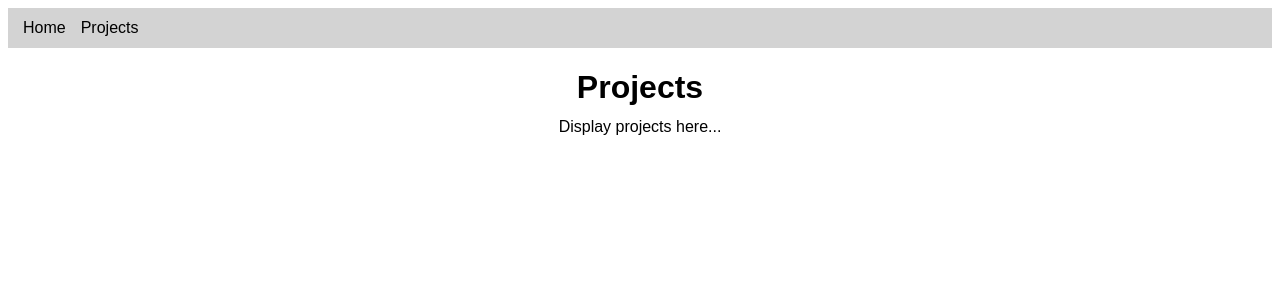
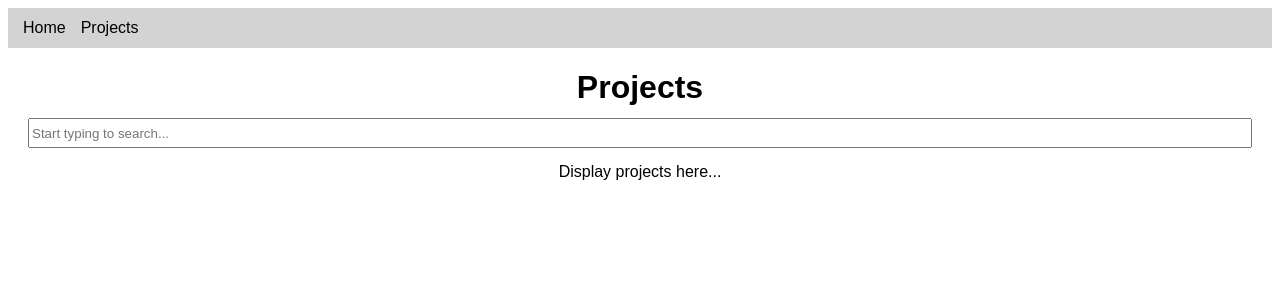
Before and after one commit to rickymm/canvass-challenge, a React (Create React App) app: page / in a window 1280 px wide. Shown: the top 300 px of the page. Built offline with nearby package versions, Linux system fonts and the light colour scheme.

Commit message:
initial commit

```diff
--- a/src/components/Projects.js
+++ b/src/components/Projects.js
@@ -5,6 +5,7 @@ export default function Projects() {
   return (
     <Wrapper $area="content">
       <Title $area="title">Projects</Title>
+      <Search $area="search" placeholder="Start typing to search..." />
       <ProjectsList $area="projects">Display projects here...</ProjectsList>
     </Wrapper>
   );
@@ -15,14 +16,21 @@ const Wrapper = styled.main`
   display: grid;
   grid-template-areas:
     "title"
+    "search"
     "projects";
-  grid-template-rows: 70px auto;
+  grid-template-rows: 70px 30px auto;
 `;
 
 const Title = styled.h1`
   grid-area: ${({ $area }) => $area};
 `;
 
+const Search = styled.input`
+  grid-area: ${({ $area }) => $area};
+  margin: 0 20px;
+`;
+
 const ProjectsList = styled.article`
   grid-area: ${({ $area }) => $area};
+  margin-top: 15px;
 `;
```
